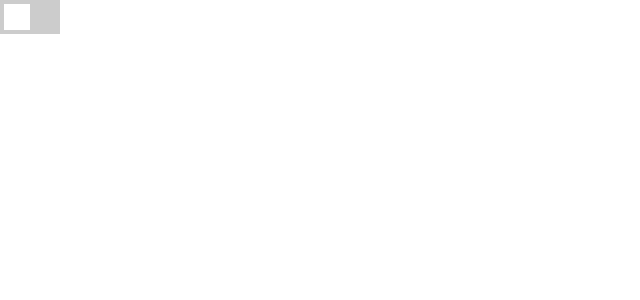
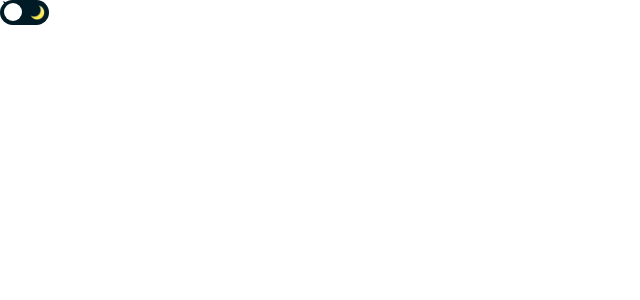
Before and after one commit to emielvanseveren/blog, a React app: page / in a window 1280 px wide. Shown: the top 300 px of the page, without its empty margins (0-640 px from the left). Built offline with nearby package versions, Linux system fonts and the light colour scheme.

Commit message:
Add styling to theme toggle

```diff
--- a/src/components/logic/ThemeToggle.js
+++ b/src/components/logic/ThemeToggle.js
@@ -2,10 +2,15 @@ import React, { useState } from 'react'
 import styled from 'styled-components'
 import { useTheme } from '../../hooks/themeContext'
 
+import sun from '../../images/sun.png'
+import moon from '../../images/moon.png'
+
 const Switch = styled.div`
  position: relative;
- width: 60px;
- height: 34px;
+ width: 45px;
+ height: 25px;
+ padding: 0 2px;
+ cursor: pointer;
 `
 const Slider = styled.span`
   position: absolute;
@@ -14,26 +19,46 @@ const Slider = styled.span`
   left: 0;
   right: 0;
   bottom: 0;
-  background-color: #cccccc;
+  border-radius: 20px;
+  background-color: #001a26;
   transition: .4s;
   &:before{
     position: absolute;
     content: "";
-    height: 26px;
-    width: 26px;
+    height: 18px;
+    width: 18px;
+    border-radius: 50%;
     left: 4px;
     bottom: 4px;
     background-color: white;
     transition: .4s;
-    transform: ${({ dark }) => dark ? 'translateX(26px)' : 'translateX(0px)'};
+    transform: ${({ dark }) => dark ? 'translateX(22px)' : 'translateX(0px)'};
+    z-index: 2;
   }
+`
+
+const Sun = styled.img`
+ position: absolute;
+ left: 4px;
+ top: 5px;
+ width: 15px;
+ z-index: 1;
+`
+const Moon = styled.img`
+  position: absolute;
+  right: 4px;
+  width: 15px;
+  top: 5px;
+  z-index: 1;
 `
 
 export default function ThemeToggle(){
   const theme = useTheme()
   return (
-    <Switch>
-      <Slider dark={theme.dark} onClick={theme.toggleDarkMode}/>
+    <Switch onClick={theme.toggleDarkMode}>`
+      <Sun alt="sun" src={sun}/>
+      <Moon alt="moon" src={moon}/>
+      <Slider dark={theme.dark}/>
     </Switch>
   )
 }
--- a/src/components/pages/Home.js
+++ b/src/components/pages/Home.js
@@ -6,6 +6,7 @@ const Background = styled.div`
   width: 100%;
   height: 100vh;
   background-color: ${({ theme }) => theme.background};
+  transition: 0.3s background-color ease-in-out;
 `
 
 export default function Home(){
```
Also changed, not shown: src/images/moon.png (added), src/images/sun.png (added).
